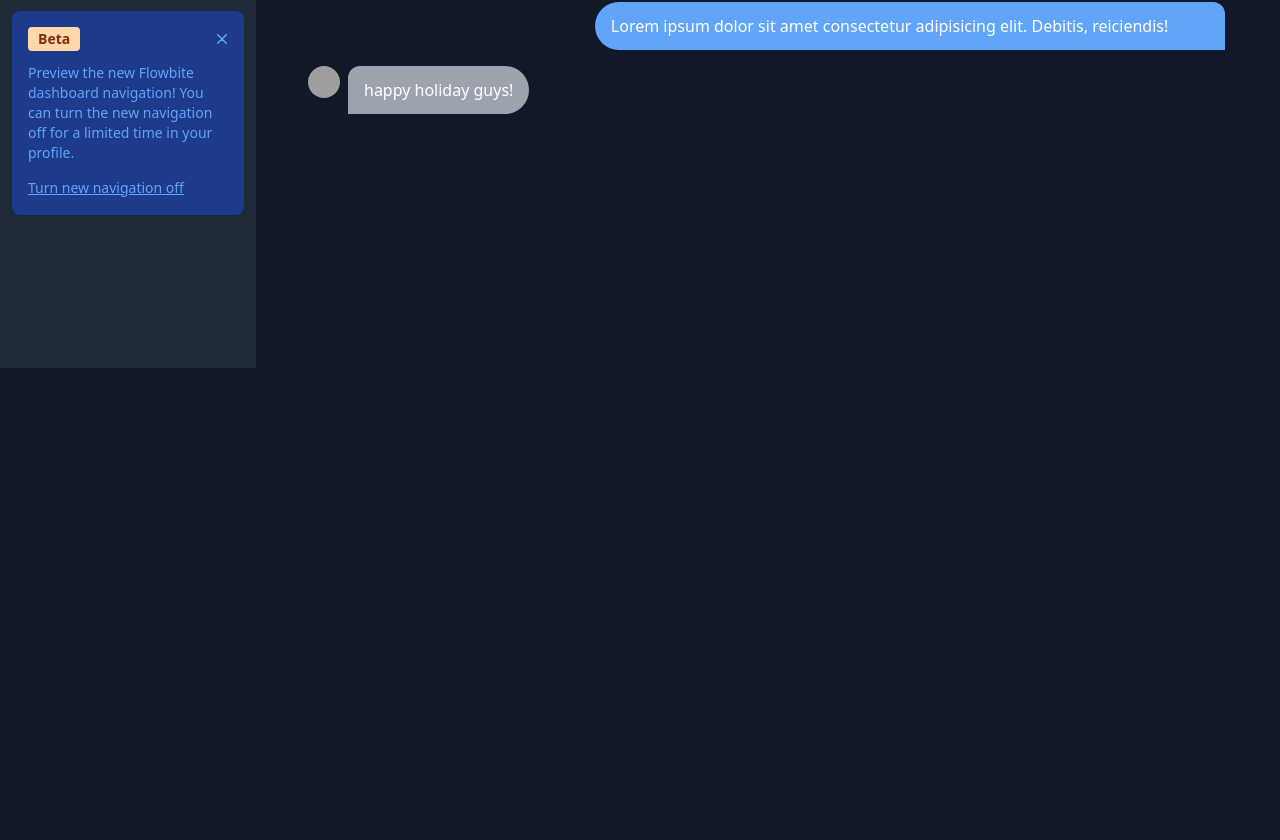
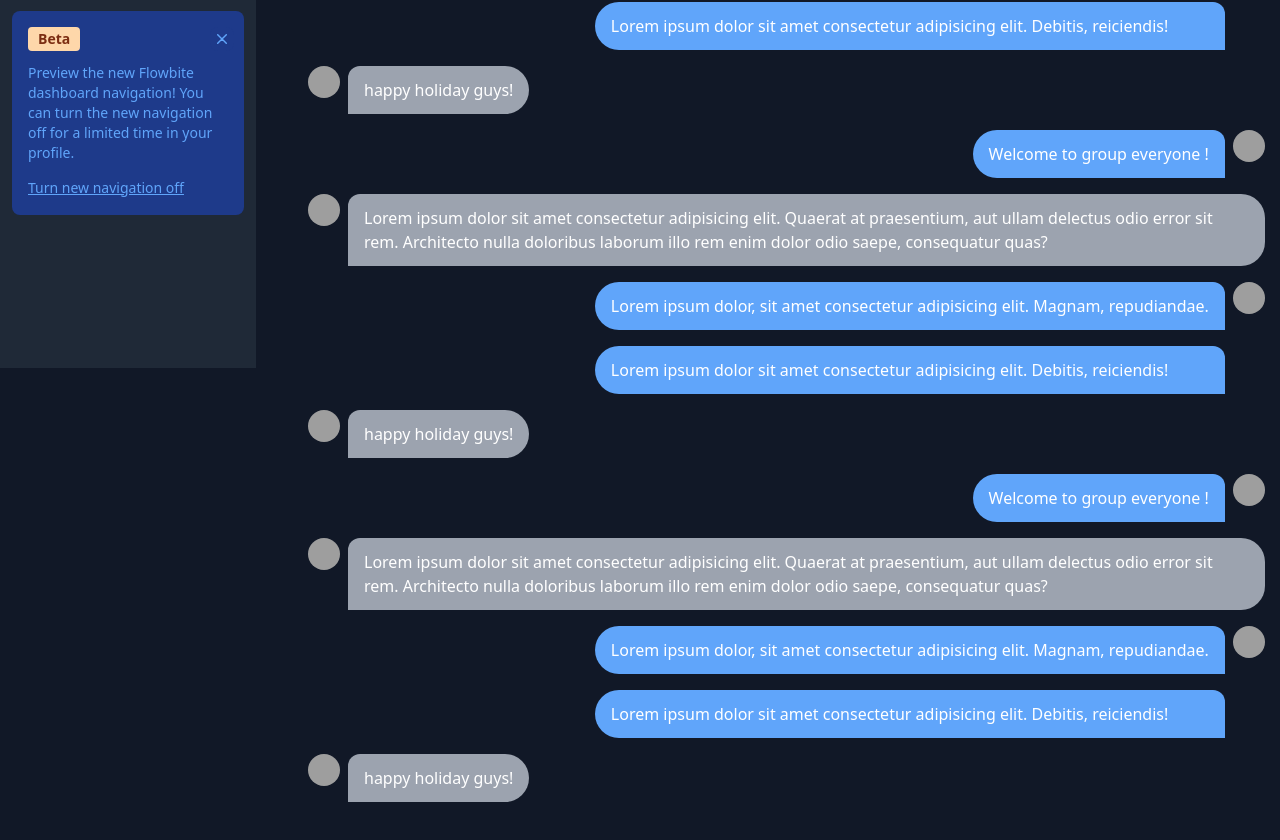
Before and after one commit to Ludis-ET/ludis-gpt, a React (Vite) app: page / in a window 1280 px wide. Shown: the part 432-1272 px from the top of the page. Before the commit the page ends 882 px from the top, so only its background shows below. Built offline with nearby package versions, Linux system fonts and the light colour scheme; grey boxes are pictures that could not be loaded.

Commit message:
Add sample chat messages to the UI.

```diff
--- a/src/components/Chat.jsx
+++ b/src/components/Chat.jsx
@@ -52,6 +52,106 @@ export const Chat = () => {
             happy holiday guys!
           </div>
         </div>
+        <div class="flex justify-end mb-4">
+          <div class="mr-2 py-3 px-4 bg-blue-400 rounded-bl-3xl rounded-tl-3xl rounded-tr-xl text-white">
+            Welcome to group everyone !
+          </div>
+          <img
+            src="https://source.unsplash.com/vpOeXr5wmR4/600x600"
+            class="object-cover h-8 w-8 rounded-full"
+            alt=""
+          />
+        </div>
+        <div class="flex justify-start mb-4">
+          <img
+            src="https://source.unsplash.com/vpOeXr5wmR4/600x600"
+            class="object-cover h-8 w-8 rounded-full"
+            alt=""
+          />
+          <div class="ml-2 py-3 px-4 bg-gray-400 rounded-br-3xl rounded-tr-3xl rounded-tl-xl text-white">
+            Lorem ipsum dolor sit amet consectetur adipisicing elit. Quaerat at
+            praesentium, aut ullam delectus odio error sit rem. Architecto nulla
+            doloribus laborum illo rem enim dolor odio saepe, consequatur quas?
+          </div>
+        </div>
+        <div class="flex justify-end mb-4">
+          <div>
+            <div class="mr-2 py-3 px-4 bg-blue-400 rounded-bl-3xl rounded-tl-3xl rounded-tr-xl text-white">
+              Lorem ipsum dolor, sit amet consectetur adipisicing elit. Magnam,
+              repudiandae.
+            </div>
+
+            <div class="mt-4 mr-2 py-3 px-4 bg-blue-400 rounded-bl-3xl rounded-tl-3xl rounded-tr-xl text-white">
+              Lorem ipsum dolor sit amet consectetur adipisicing elit. Debitis,
+              reiciendis!
+            </div>
+          </div>
+          <img
+            src="https://source.unsplash.com/vpOeXr5wmR4/600x600"
+            class="object-cover h-8 w-8 rounded-full"
+            alt=""
+          />
+        </div>
+        <div class="flex justify-start mb-4">
+          <img
+            src="https://source.unsplash.com/vpOeXr5wmR4/600x600"
+            class="object-cover h-8 w-8 rounded-full"
+            alt=""
+          />
+          <div class="ml-2 py-3 px-4 bg-gray-400 rounded-br-3xl rounded-tr-3xl rounded-tl-xl text-white">
+            happy holiday guys!
+          </div>
+        </div>
+        <div class="flex justify-end mb-4">
+          <div class="mr-2 py-3 px-4 bg-blue-400 rounded-bl-3xl rounded-tl-3xl rounded-tr-xl text-white">
+            Welcome to group everyone !
+          </div>
+          <img
+            src="https://source.unsplash.com/vpOeXr5wmR4/600x600"
+            class="object-cover h-8 w-8 rounded-full"
+            alt=""
+          />
+        </div>
+        <div class="flex justify-start mb-4">
+          <img
+            src="https://source.unsplash.com/vpOeXr5wmR4/600x600"
+            class="object-cover h-8 w-8 rounded-full"
+            alt=""
+          />
+          <div class="ml-2 py-3 px-4 bg-gray-400 rounded-br-3xl rounded-tr-3xl rounded-tl-xl text-white">
+            Lorem ipsum dolor sit amet consectetur adipisicing elit. Quaerat at
+            praesentium, aut ullam delectus odio error sit rem. Architecto nulla
+            doloribus laborum illo rem enim dolor odio saepe, consequatur quas?
+          </div>
+        </div>
+        <div class="flex justify-end mb-4">
+          <div>
+            <div class="mr-2 py-3 px-4 bg-blue-400 rounded-bl-3xl rounded-tl-3xl rounded-tr-xl text-white">
+              Lorem ipsum dolor, sit amet consectetur adipisicing elit. Magnam,
+              repudiandae.
+            </div>
+
+            <div class="mt-4 mr-2 py-3 px-4 bg-blue-400 rounded-bl-3xl rounded-tl-3xl rounded-tr-xl text-white">
+              Lorem ipsum dolor sit amet consectetur adipisicing elit. Debitis,
+              reiciendis!
+            </div>
+          </div>
+          <img
+            src="https://source.unsplash.com/vpOeXr5wmR4/600x600"
+            class="object-cover h-8 w-8 rounded-full"
+            alt=""
+          />
+        </div>
+        <div class="flex justify-start mb-4">
+          <img
+            src="https://source.unsplash.com/vpOeXr5wmR4/600x600"
+            class="object-cover h-8 w-8 rounded-full"
+            alt=""
+          />
+          <div class="ml-2 py-3 px-4 bg-gray-400 rounded-br-3xl rounded-tr-3xl rounded-tl-xl text-white">
+            happy holiday guys!
+          </div>
+        </div>
       </div>
     </div>
   );
```
